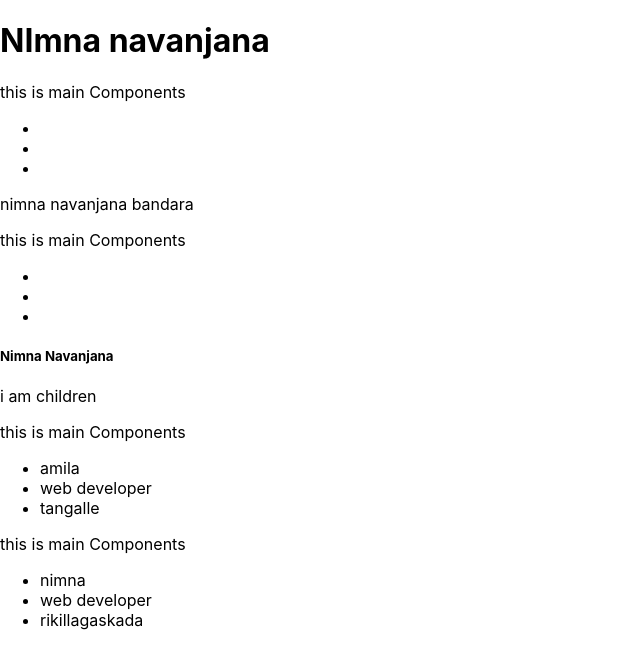
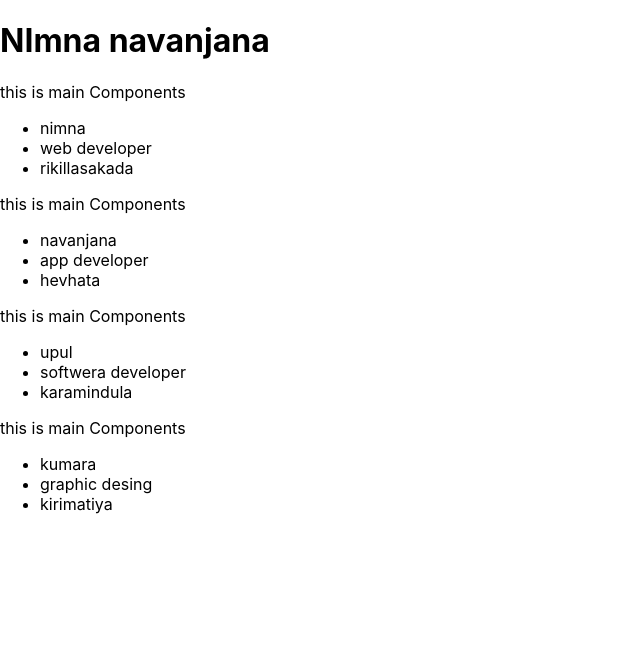
Before and after one commit to nimnanava/React_basic, a JavaScript app in the folder 1st-react-project/: page / in a window 1280 px wide. Shown: the top 668 px of the page, without its empty margins (0-640 px from the left). Built offline with nearby package versions, Linux system fonts and the light colour scheme; the HTML template or start-up script is replaced by a standard one.

Commit message:
Dynamic Data compont

```diff
--- a/1st-react-project/src/App.js
+++ b/1st-react-project/src/App.js
@@ -1,23 +1,16 @@
 
 import './App.css';
 import Main from './Components/Main';
+import myData from './data/myData';
 
 function App() {
   return (
     <>
       <h1>NImna navanjana</h1>
 
-      <Main />
-
-      <p>nimna navanjana bandara</p>
-
-     <Main>
-      <h5>Nimna Navanjana</h5>
-      <p> i am children  </p>
-     </Main>
-
-     <Main name = "amila" city = "tangalle" position= "web developer"/>
-     <Main name = "nimna" city = "rikillagaskada" position= "web developer"/>
+      {myData.map(({name , city, position , id}) => {
+        return <Main key={id} name = {name} city={city} position={position} />
+      })}
 
 
 
--- a/1st-react-project/src/Components/Main.js
+++ b/1st-react-project/src/Components/Main.js
@@ -8,7 +8,7 @@
 // }
 
 
-function Main({children, name, city, position}){
+function Main({ name, city, position}){
   // const{city} = myObj
   return(
     <div>
@@ -16,12 +16,11 @@ function Main({children, name, city, position}){
       <ul>
         <li>{name}</li>
         <li>{position}</li>
-        {/* <li>{myObj.name}</li>
-        <li>{myObj.position}</li> */}
+
         <li>{city}</li>
 
       </ul>
-      {children}
+
     </div>
   )
 }
--- /dev/null
+++ b/1st-react-project/src/data/myData.js
@@ -0,0 +1,28 @@
+const myData = [
+
+  {id : '1234' ,
+   name : 'nimna',
+   city : 'rikillasakada',
+   position : 'web developer'
+  },
+  {
+   id : '1235' ,
+   name : 'navanjana',
+   city : 'hevhata',
+   position : 'app developer'
+  },
+  {
+   id : '1236' ,
+   name : 'upul',
+   city : 'karamindula',
+   position : 'softwera developer'
+  },
+  {
+   id : '1237' ,
+   name : 'kumara',
+   city : 'kirimatiya',
+   position : 'graphic desing'
+  },
+ ];
+
+ export default myData;
```
